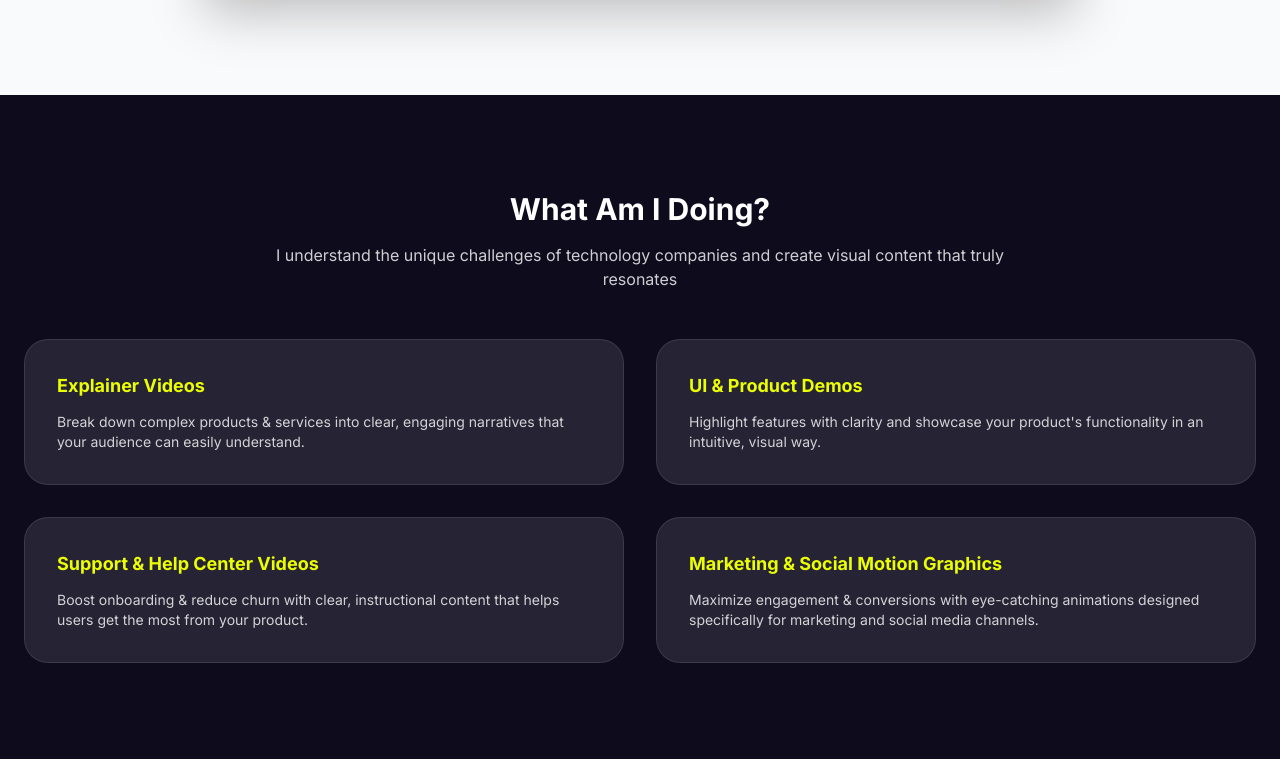
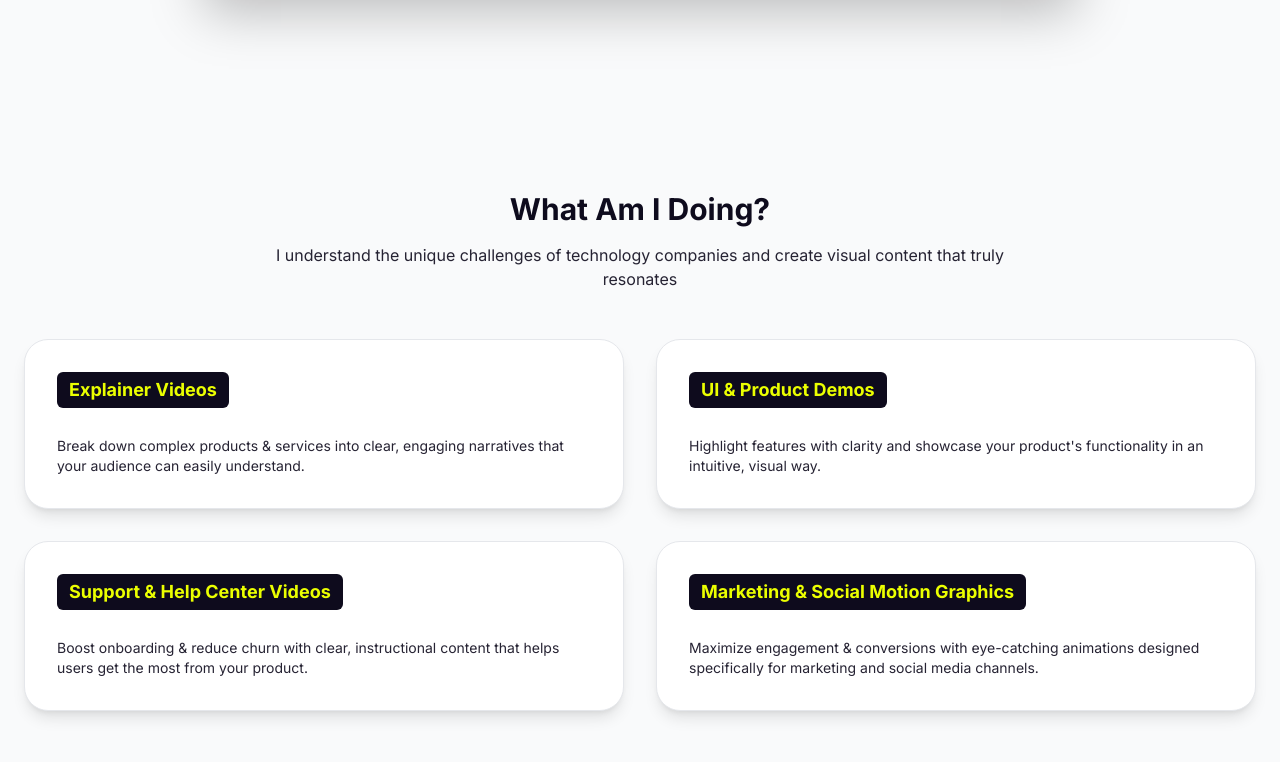
Before and after one commit to danny4fox/yellow-brick-launchpad, a React (Vite) app: page /alternate in a window 1280 px wide. Shown: the part 1938-2700 px from the top of the page. Built offline with nearby package versions, Linux system fonts and the light colour scheme.

Commit message:
Refactor: Improve contrast
Improve the contrast of the "What Am I Doing" section.

```diff
--- a/src/pages/Index.tsx
+++ b/src/pages/Index.tsx
@@ -1,4 +1,3 @@
-
 import React from 'react';
 import VideoEmbed from '../components/VideoEmbed';
 import ActionButton from '../components/ActionButton';
@@ -116,12 +115,12 @@ const Index = () => {
           </div>
         </section>
 
-        {/* What Am I Doing Section - Clean white background */}
+        {/* What Am I Doing Section - Clean white background with improved contrast */}
         <section id="services" className="py-24 bg-white text-darknavy relative">
           <div className="container mx-auto px-6 relative z-20">
             <div className="text-center mb-12">
-              <h2 className="text-2xl md:text-3xl font-bold mb-4">What Am I Doing?</h2>
-              <p className="text-sm md:text-base max-w-3xl mx-auto text-darknavy/80">
+              <h2 className="text-2xl md:text-3xl font-bold mb-4 text-darknavy">What Am I Doing?</h2>
+              <p className="text-sm md:text-base max-w-3xl mx-auto text-darknavy/90">
                 I understand the unique challenges of technology companies and create visual
                 content that truly resonates
               </p>
@@ -130,25 +129,25 @@ const Index = () => {
             <div className="grid grid-cols-1 md:grid-cols-2 gap-8">
               <div className="p-8 rounded-3xl bg-gradient-to-br from-gray-50 to-gray-100 border border-gray-200 shadow-lg hover:shadow-xl transition-all hover:translate-y-[-5px]">
                 <h3 className="font-bold text-lg mb-3 text-darknavy">Explainer Videos</h3>
-                <p className="text-sm text-darknavy/80">
+                <p className="text-sm text-darknavy/90">
                   Break down complex products & services into clear, engaging narratives that your audience can easily understand.
                 </p>
               </div>
               <div className="p-8 rounded-3xl bg-gradient-to-br from-gray-50 to-gray-100 border border-gray-200 shadow-lg hover:shadow-xl transition-all hover:translate-y-[-5px]">
                 <h3 className="font-bold text-lg mb-3 text-darknavy">UI & Product Demos</h3>
-                <p className="text-sm text-darknavy/80">
+                <p className="text-sm text-darknavy/90">
                   Highlight features with clarity and showcase your product's functionality in an intuitive, visual way.
                 </p>
               </div>
               <div className="p-8 rounded-3xl bg-gradient-to-br from-gray-50 to-gray-100 border border-gray-200 shadow-lg hover:shadow-xl transition-all hover:translate-y-[-5px]">
                 <h3 className="font-bold text-lg mb-3 text-darknavy">Support & Help Center Videos</h3>
-                <p className="text-sm text-darknavy/80">
+                <p className="text-sm text-darknavy/90">
                   Boost onboarding & reduce churn with clear, instructional content that helps users get the most from your product.
                 </p>
               </div>
               <div className="p-8 rounded-3xl bg-gradient-to-br from-gray-50 to-gray-100 border border-gray-200 shadow-lg hover:shadow-xl transition-all hover:translate-y-[-5px]">
                 <h3 className="font-bold text-lg mb-3 text-darknavy">Marketing & Social Motion Graphics</h3>
-                <p className="text-sm text-darknavy/80">
+                <p className="text-sm text-darknavy/90">
                   Maximize engagement & conversions with eye-catching animations designed specifically for marketing and social media channels.
                 </p>
               </div>
--- a/src/pages/IndexAlternate.tsx
+++ b/src/pages/IndexAlternate.tsx
@@ -122,39 +122,39 @@ const IndexAlternate = () => {
           </div>
         </section>
 
-        {/* What Am I Doing Section */}
-        <section id="services" className="py-24 bg-darknavy text-white relative">
+        {/* What Am I Doing Section - Improved contrast with light background */}
+        <section id="services" className="py-24 bg-gray-50 text-darknavy relative">
           <div className="container mx-auto px-6 relative z-20">
             <div className="text-center mb-12">
-              <h2 className="text-2xl md:text-3xl font-bold mb-4">What Am I Doing?</h2>
-              <p className="text-sm md:text-base max-w-3xl mx-auto text-white/80">
+              <h2 className="text-2xl md:text-3xl font-bold mb-4 text-darknavy">What Am I Doing?</h2>
+              <p className="text-sm md:text-base max-w-3xl mx-auto text-darknavy/90">
                 I understand the unique challenges of technology companies and create visual
                 content that truly resonates
               </p>
             </div>
 
             <div className="grid grid-cols-1 md:grid-cols-2 gap-8">
-              <div className="p-8 rounded-3xl bg-white/10 backdrop-blur-sm border border-white/10 hover:border-neon/30 transition-all hover:translate-y-[-5px]">
-                <h3 className="font-bold text-lg mb-3 text-neon">Explainer Videos</h3>
-                <p className="text-sm text-white/80">
+              <div className="p-8 rounded-3xl bg-white shadow-lg border border-gray-200 hover:shadow-xl transition-all hover:translate-y-[-5px]">
+                <h3 className="font-bold text-lg mb-3 text-neon bg-darknavy inline-block px-3 py-1 rounded-md">Explainer Videos</h3>
+                <p className="text-sm text-darknavy/90 mt-4">
                   Break down complex products & services into clear, engaging narratives that your audience can easily understand.
                 </p>
               </div>
-              <div className="p-8 rounded-3xl bg-white/10 backdrop-blur-sm border border-white/10 hover:border-neon/30 transition-all hover:translate-y-[-5px]">
-                <h3 className="font-bold text-lg mb-3 text-neon">UI & Product Demos</h3>
-                <p className="text-sm text-white/80">
+              <div className="p-8 rounded-3xl bg-white shadow-lg border border-gray-200 hover:shadow-xl transition-all hover:translate-y-[-5px]">
+                <h3 className="font-bold text-lg mb-3 text-neon bg-darknavy inline-block px-3 py-1 rounded-md">UI & Product Demos</h3>
+                <p className="text-sm text-darknavy/90 mt-4">
                   Highlight features with clarity and showcase your product's functionality in an intuitive, visual way.
                 </p>
               </div>
-              <div className="p-8 rounded-3xl bg-white/10 backdrop-blur-sm border border-white/10 hover:border-neon/30 transition-all hover:translate-y-[-5px]">
-                <h3 className="font-bold text-lg mb-3 text-neon">Support & Help Center Videos</h3>
-                <p className="text-sm text-white/80">
+              <div className="p-8 rounded-3xl bg-white shadow-lg border border-gray-200 hover:shadow-xl transition-all hover:translate-y-[-5px]">
+                <h3 className="font-bold text-lg mb-3 text-neon bg-darknavy inline-block px-3 py-1 rounded-md">Support & Help Center Videos</h3>
+                <p className="text-sm text-darknavy/90 mt-4">
                   Boost onboarding & reduce churn with clear, instructional content that helps users get the most from your product.
                 </p>
               </div>
-              <div className="p-8 rounded-3xl bg-white/10 backdrop-blur-sm border border-white/10 hover:border-neon/30 transition-all hover:translate-y-[-5px]">
-                <h3 className="font-bold text-lg mb-3 text-neon">Marketing & Social Motion Graphics</h3>
-                <p className="text-sm text-white/80">
+              <div className="p-8 rounded-3xl bg-white shadow-lg border border-gray-200 hover:shadow-xl transition-all hover:translate-y-[-5px]">
+                <h3 className="font-bold text-lg mb-3 text-neon bg-darknavy inline-block px-3 py-1 rounded-md">Marketing & Social Motion Graphics</h3>
+                <p className="text-sm text-darknavy/90 mt-4">
                   Maximize engagement & conversions with eye-catching animations designed specifically for marketing and social media channels.
                 </p>
               </div>
```
